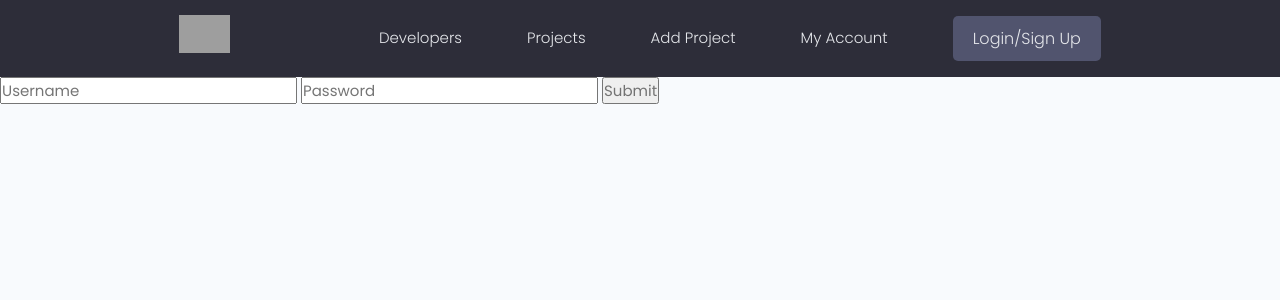
After one commit to SAJ33L/devsearch-Repo, a Django app: page /login/ in a window 1280 px wide. The commit adds this page. Shown: the top 300 px of the page. Run offline with Django 3.2, Linux system fonts and the light colour scheme; some libraries are stand-ins or nearby versions; grey boxes are pictures that could not be loaded.

Commit message:
login and logout implemented

```diff
--- a/devsearch/templates/navbar.html
+++ b/devsearch/templates/navbar.html
@@ -16,7 +16,13 @@
           <li class="header__menuItem"><a href="{% url 'projects' %}">Projects</a></li>
           <li class="header__menuItem"><a href="{% url 'create-project' %}" >Add Project</a></li> <!-- class="btn btn--sub" -->
           <li class="header__menuItem"><a href="">My Account</a></li>
-          <li class="header__menuItem"><a href="" class="btn btn--sub">Login/Sign Up</a></li>
+
+          {% if request.user.is_authenticated %}
+          <li class="header__menuItem"><a href="{% url 'logout' %}" class="btn btn--sub">Logout</a></li>
+          {% else %}
+          <li class="header__menuItem"><a href="{% url 'login' %}" class="btn btn--sub">Login/Sign Up</a></li>
+          {% endif %}
+
         </ul>
       </nav>
     </div>
--- /dev/null
+++ b/devsearch/users/templates/users/login_register.html
@@ -0,0 +1,12 @@
+{% extends 'main.html' %}
+
+{% block content %}
+
+<form action="{% url 'login' %}" method="POST">
+    {% csrf_token %}
+    <input type="text" name="username" placeholder="Username"/>
+    <input type="password" name="password" placeholder="Password"/>
+    <input type="submit" name="Login" />
+</form>
+
+{% endblock content %}
--- a/devsearch/users/urls.py
+++ b/devsearch/users/urls.py
@@ -3,6 +3,9 @@ from . import views
 
 
 urlpatterns = [
+    path('login/', views.loginUser, name='login'),
+    path('logout/', views.logoutUser, name='logout'),
+
     path('', views.profiles, name='profiles'),
     path('profile/<str:pk>', views.userProfile, name='user-profile'),
 
--- a/devsearch/users/views.py
+++ b/devsearch/users/views.py
@@ -1,5 +1,35 @@
-from django.shortcuts import render
+from django.shortcuts import render, redirect
+from django.contrib.auth import login, authenticate, logout
+from django.contrib.auth.models import User
 from .models import Profile
+
+def loginUser(request):
+
+    if request.user.is_authenticated:
+        return redirect('profiles')
+
+    if request.method == "POST":
+        username = request.POST['username']
+        password = request.POST['password']
+
+        try:
+            user = User.objects.get(username=username)
+        except:
+            print("Username does not exist.")
+
+        user = authenticate(request, username=username, password=password)
+
+        if user is not None:
+            login(request, user)
+            return redirect('profiles')
+        else:
+            print("Username or password is incorrect.")
+
+    return render(request, 'users/login_register.html')
+
+def logoutUser(request):
+    logout(request)
+    return redirect('logout')
 
 def profiles(request):
     profiles = Profile.objects.all()
```
